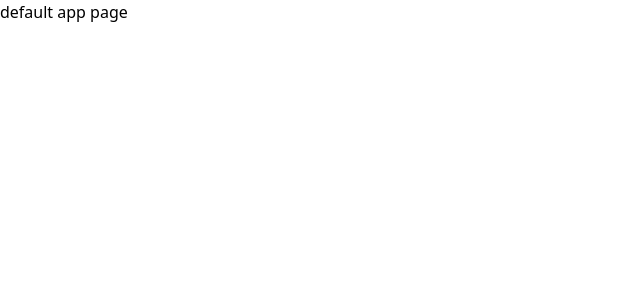
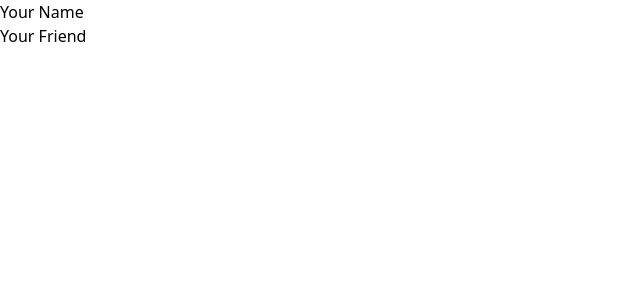
Before and after one commit to stanleychukwu17/4-postgres-1-todo, a React (Vite) app in the folder client/: page / in a window 1280 px wide. Shown: the top 300 px of the page, without its empty margins (0-640 px from the left). Built offline with nearby package versions, Linux system fonts and the light colour scheme.

Commit message:
brought in and started learning the new React router dom, now done with initial set up, i hope am fast enough to beat my own timinggit add .

```diff
--- a/client/package.json
+++ b/client/package.json
@@ -19,7 +19,7 @@
     "react-dom": "^18.2.0",
     "react-icons": "^4.11.0",
     "react-redux": "^8.1.2",
-    "react-router-dom": "^6.15.0"
+    "react-router-dom": "^6.16.0"
   },
   "devDependencies": {
     "@types/node": "^20.5.1",
--- a/client/src/App.tsx
+++ b/client/src/App.tsx
@@ -1,6 +1,21 @@
+// import { Routes, Route } from "react-router-dom"
+// import HomeComp from "./components/HomeComp"
+// import LoginComp from "./components/LoginComp"
+
 
 export default function App() {
     return (
-        <div>default app page</div>
+        <div>
+            <nav>
+                <ul>
+                    <li>
+                        <a href={`/contacts/1`}>Your Name</a>
+                    </li>
+                    <li>
+                        <a href={`/contacts/2`}>Your Friend</a>
+                    </li>
+                </ul>
+            </nav>
+        </div>
     )
 }
--- /dev/null
+++ b/client/src/components/ErrorComp.tsx
@@ -0,0 +1,16 @@
+import { useRouteError } from "react-router-dom";
+
+export default function ErrorComp() {
+    const error = useRouteError() as {statusText: string, message: string};
+    console.error(error);
+
+    return (
+        <div id="error-page">
+            <h1>Oops!</h1>
+            <p>Sorry, an unexpected error has occurred. Page not found, please contact the customer support</p>
+            <p>
+                <i>{error.statusText || error.message}</i>
+            </p>
+        </div>
+    )
+}
--- /dev/null
+++ b/client/src/components/HomeComp.tsx
@@ -0,0 +1,6 @@
+
+export default function HomeComp() {
+    return (
+        <div>HomeComp</div>
+    )
+}
--- /dev/null
+++ b/client/src/components/LoginComp.tsx
@@ -0,0 +1,6 @@
+
+export default function LoginComp() {
+    return (
+        <div>LoginComp</div>
+    )
+}
--- a/client/src/main.tsx
+++ b/client/src/main.tsx
@@ -1,10 +1,21 @@
 import React from 'react'
 import ReactDOM from 'react-dom/client'
+import { createBrowserRouter, RouterProvider, } from "react-router-dom";
+
 import App from './App.tsx'
+import ErrorComp from './components/ErrorComp.tsx'
 import './index.css'
+
+const router = createBrowserRouter([
+    {
+        path: "/",
+        element: <App />,
+        errorElement: <ErrorComp />,
+    },
+]);
 
 ReactDOM.createRoot(document.getElementById('root')!).render(
     <React.StrictMode>
-        <App />
+        <RouterProvider router={router} />
     </React.StrictMode>,
 )
```
Also changed, not shown: 1 other file (tests, documents, lock files or other folders).
